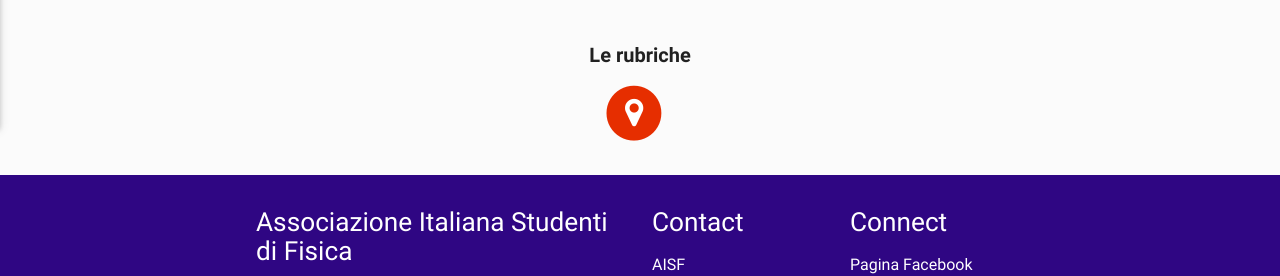
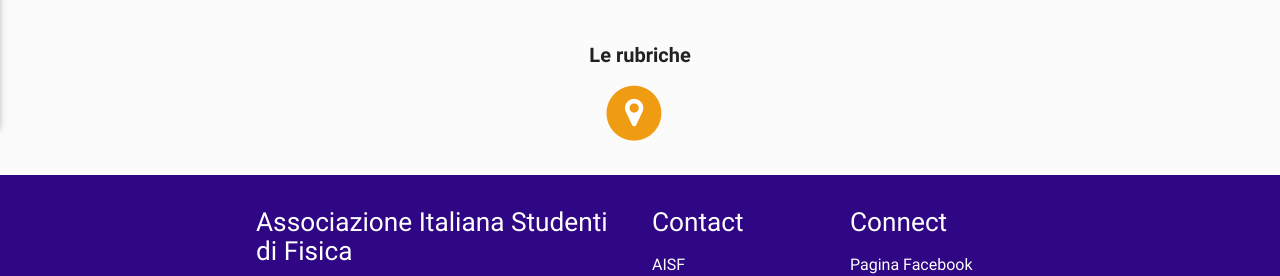
Before and after one commit to ai-sf/aisf_perugia, a Jekyll site: the page built from index.html, in a window 1280 px wide. Shown: the part 832-1108 px from the top of the page. Built offline with Jekyll 4.4.1, drawn with Linux system fonts in a browser that asks for light colours; nearby versions of some CDN libraries.

Commit message:
Update index.html

```diff
--- a/index.html
+++ b/index.html
@@ -73,7 +73,7 @@ img: AISFPERUGIA
 <center><h4><b> Le rubriche</b></h4></center>
         <a href="/perugia/Storico">
           <span class="fa-stack fa-2x">
-            <i class="fa fa-circle fa-stack-2x text-primary" style="color:rgb(230, 46, 0)"></i>
+            <i class="fa fa-circle fa-stack-2x text-primary" style="color:rgb(239, 156, 18)"></i>
             <i class="fa fa-map-marker fa-stack-1x fa-inverse" aria-hidden="true"></i>
           </span>&nbsp; &nbsp;
         </a>
```
